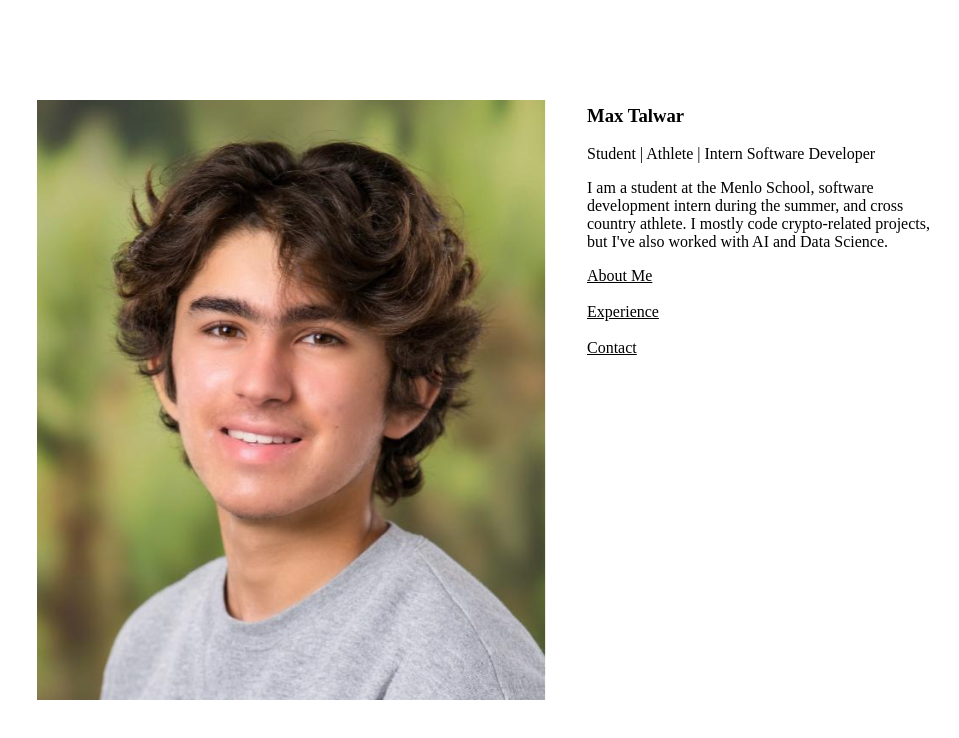
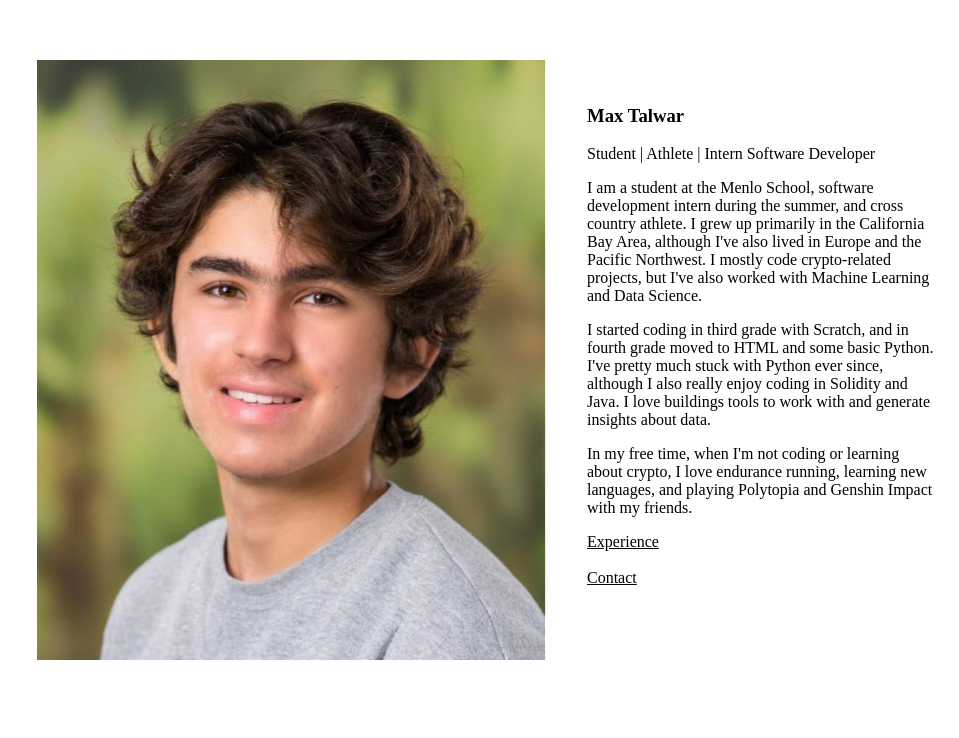
Before and after one commit to maxtalwar/ATCS-2022, a plain HTML site: page portfolio/index.html in a window 1280 px wide. Shown: the part 122-860 px from the top of the page, without its empty margins (321-1280 px from the left). Drawn offline with Linux system fonts and the light colour scheme.

Commit message:
added "About Me" section
- added "About Me" section
- added files, started todo list for contact, experience section

```diff
--- a/portfolio/index.html
+++ b/portfolio/index.html
@@ -4,8 +4,9 @@
 <!--Requirement: Name [DONE]-->
 <!--Requirement: Words [DONE]-->
 <!--Requirement: Picture [DONE]-->
-<!--Requirement: Links -->
+<!--Requirement: Links [DONE]-->
 <!--Move Text to Center Page [DONE]-->
+<!--Requirement: A few paragraphs about me [DONE] -->
 <!DOCTYPE HTML>
 <html>
     <head>
@@ -17,10 +18,21 @@
         </h3>
         <p>Student | Athlete | Intern Software Developer</p> <!--Words-->
         <p class="description">I am a student at the Menlo School, software development intern during the summer, and cross country athlete.
-            I mostly code crypto-related projects, but I've also worked with AI and Data Science. </p>
-        <a class="links" href="aboutme.html" target="_blank">About Me</a><br><br> <!--Links-->
-        <a class="links" href="experience.html" target="_blank">Experience</a><br><br>
+            I grew up primarily in the California Bay Area, although I've also lived in Europe and the Pacific Northwest.
+            I mostly code crypto-related projects, but I've also worked
+            with Machine Learning and Data Science. </p>
+
+        <p class="description">I started coding in third grade with Scratch, and in fourth grade moved to HTML and some basic Python. I've pretty much stuck
+            with Python ever since, although I also really enjoy coding in Solidity and Java. I love buildings tools to work with and generate insights about data.
+        </p>
+
+        <p class="description">In my free time, when I'm not coding or learning about crypto, I love endurance running, learning new languages,
+            and playing Polytopia and Genshin Impact with my friends.
+        </p>
+
+        <!-- <a class="links" href="aboutme.html" target="_blank">About Me</a><br><br> -->
+        <a class="links" href="experience.html" target="_blank">Experience</a><br><br> <!--Links-->
         <a class="links" href="contact.html" target="_blank">Contact</a><br><br>
-        <img class="photo" src="profile_photo.png" height="600px">
+        <img class="photo" src="profile_photo.png">
     </body>
 </html>
--- a/portfolio/stylesheet.css
+++ b/portfolio/stylesheet.css
@@ -7,7 +7,8 @@
 .photo {
     position: relative;
     right: 550px;
-    top: -275px;
+    top: -545px;
+    height: 600px;
 }
 
 .description {
```
Also changed, not shown: portfolio/contact.html (+4 -0 lines), portfolio/experience.html (+2 -0 lines), portfolio/aboutme.html (deleted).
